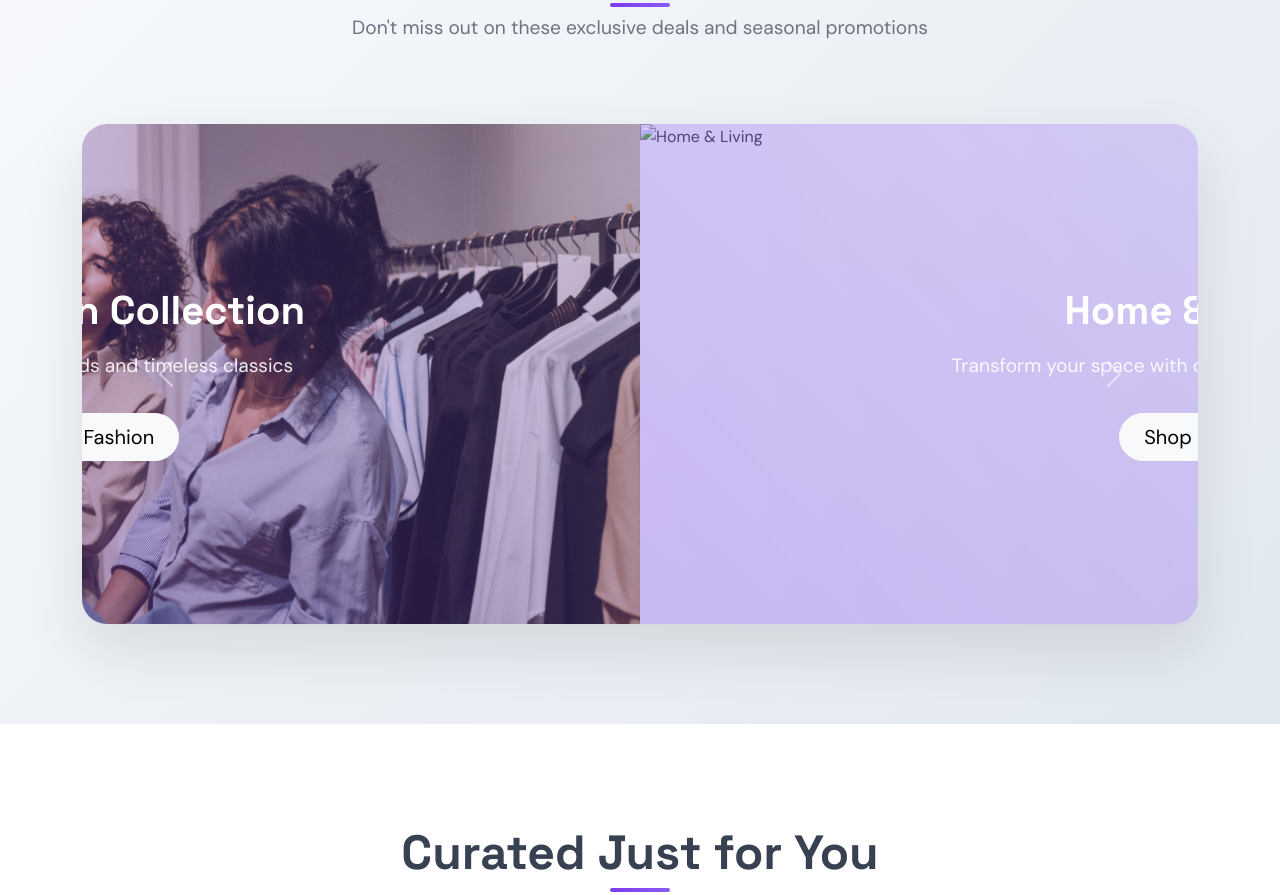
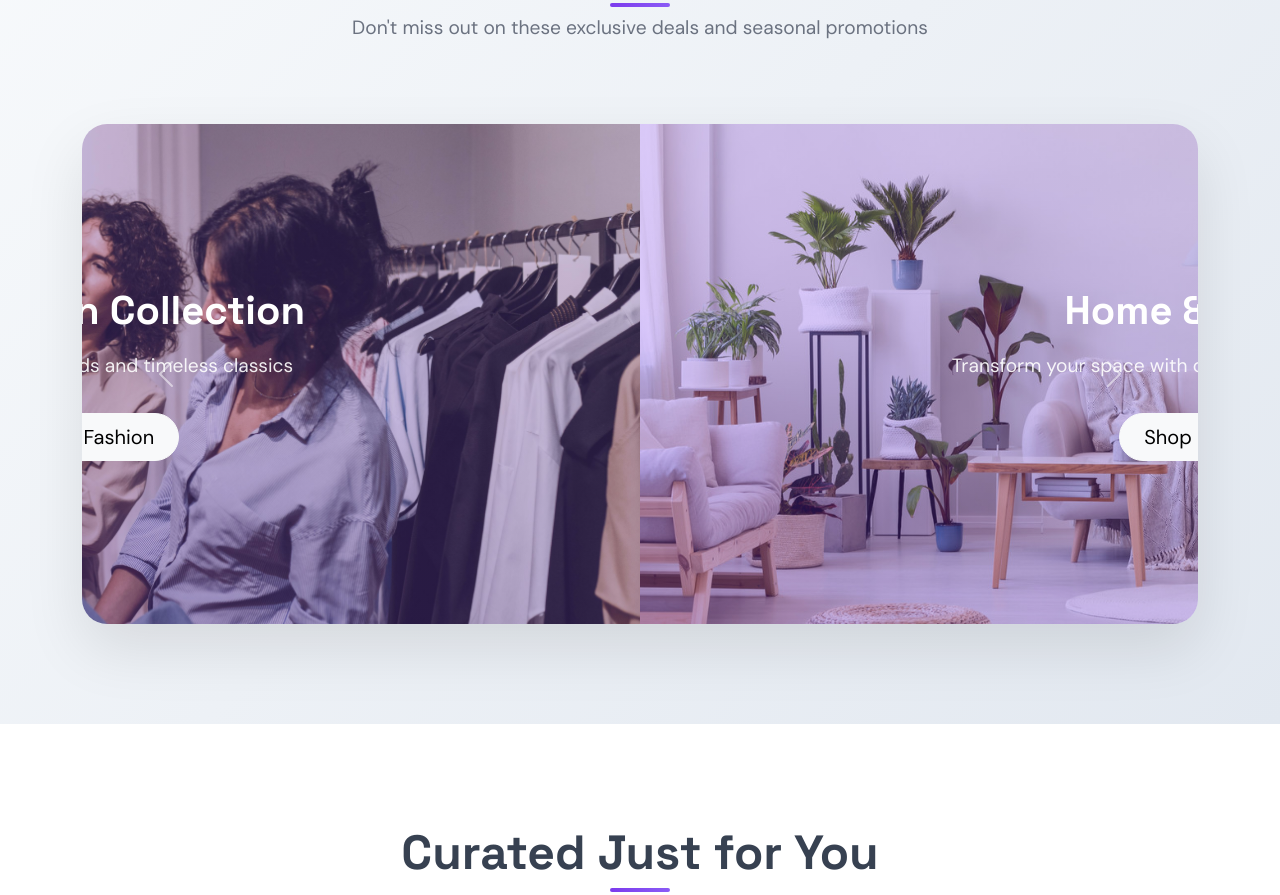
Before and after one commit to AlvinJohnB/e-commerce-activity, a plain HTML site: page index.html in a window 1280 px wide. Shown: the part 1048-1943 px from the top of the page. Drawn offline with nearby package versions, Linux system fonts and the light colour scheme; the site is published under a folder, as on GitHub Pages, so addresses that start at the root find nothing.

Commit message:
Updated homeliving location

```diff
--- a/index.html
+++ b/index.html
@@ -149,7 +149,7 @@
               </div>
               <div class="carousel-item">
                 <img
-                  src="/images/homeliving.jpg"
+                  src="./images/homeliving.jpg"
                   class="d-block w-100"
                   alt="Home & Living"
                 />
```
